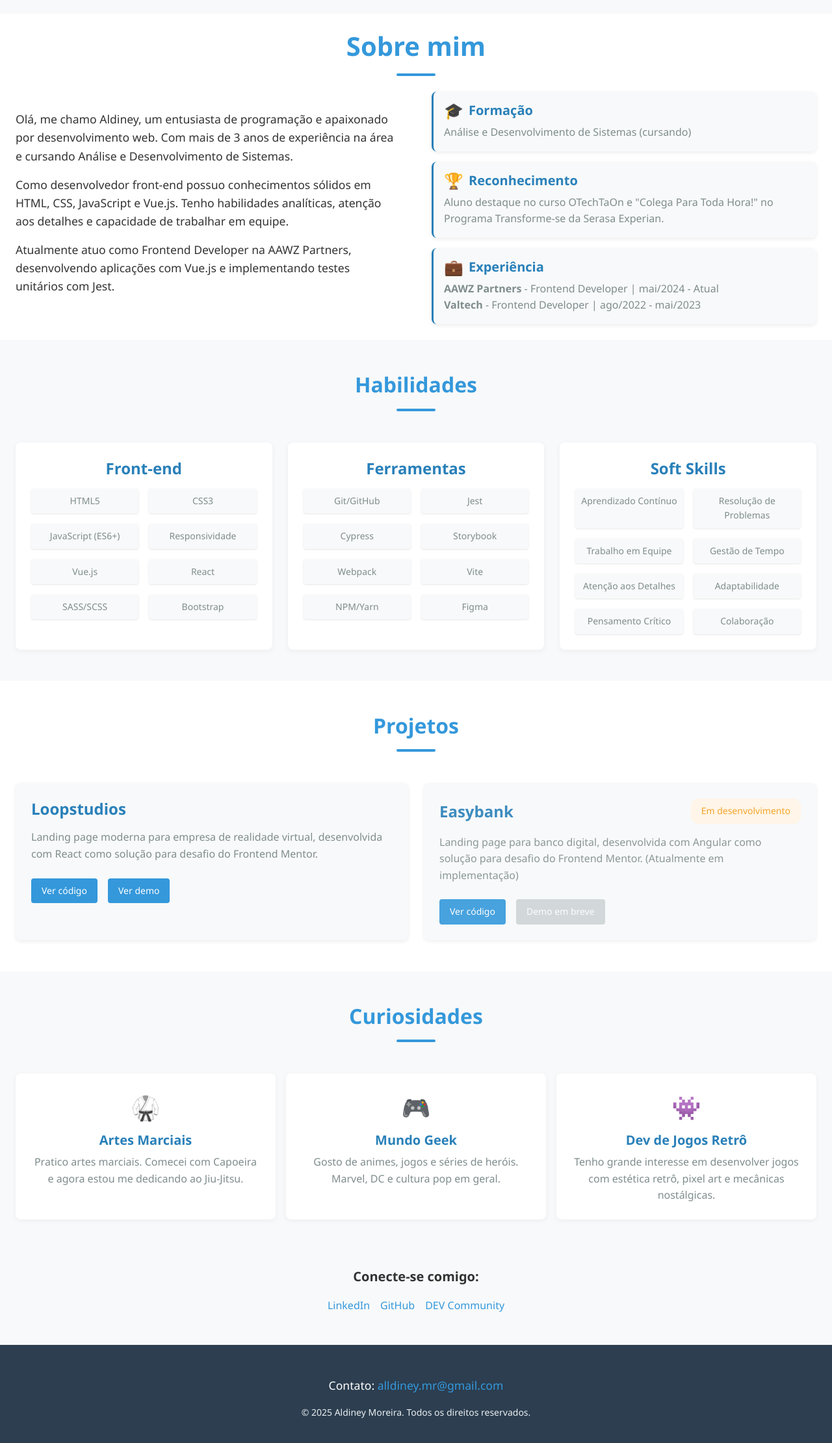
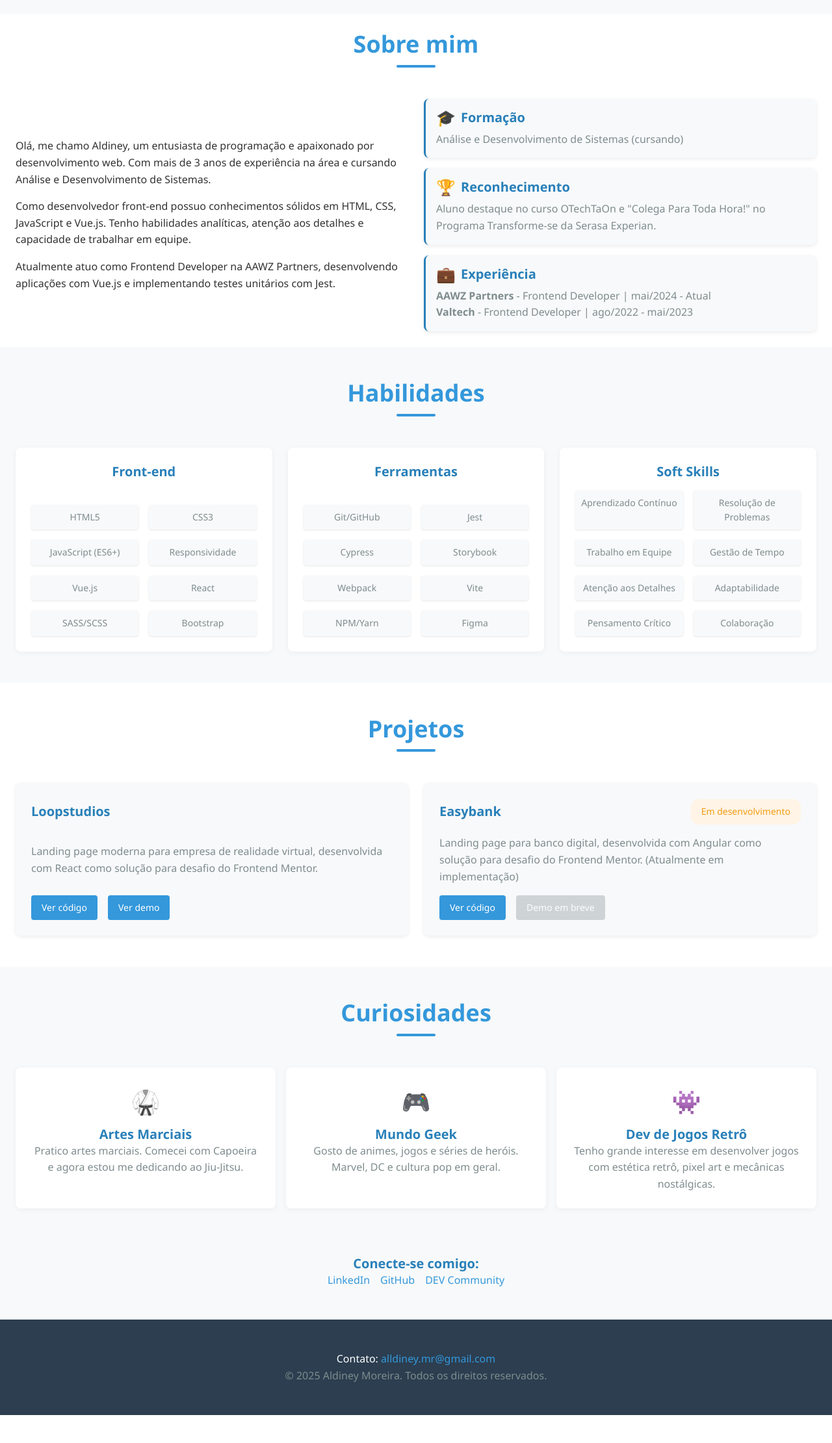
Before and after one commit to aldiney-moreira/dev-portfolio, a website built with Vite: page index.html in a window 1280 px wide. Shown: the part 107-2328 px from the top of the page at 65% size. After the commit the page ends 2285 px from the top, so only its background shows below. Built offline with nearby package versions, Linux system fonts and the light colour scheme.

Commit message:
refactor: create utility classes for text elements

```diff
--- a/index.html
+++ b/index.html
@@ -13,21 +13,21 @@
   <header class="header">
     <div class="header__container">
       <div class="header__content">
-        <h1 class="header__title">Aldiney Moreira</h1>
+        <h1 class="main-title">Aldiney Moreira</h1>
 
         <nav class="nav">
           <ul class="nav__list">
-            <li class="nav__item"><a href="#sobre" class="nav__link">Sobre mim</a></li>
-            <li class="nav__item"><a href="#habilidades" class="nav__link">Habilidades</a></li>
-            <li class="nav__item"><a href="#projetos" class="nav__link">Projetos</a></li>
-            <li class="nav__item"><a href="#extras" class="nav__link">Extras</a></li>
+            <li class="nav__item"><a href="#sobre" class="text-link">Sobre mim</a></li>
+            <li class="nav__item"><a href="#habilidades" class="text-link">Habilidades</a></li>
+            <li class="nav__item"><a href="#projetos" class="text-link">Projetos</a></li>
+            <li class="nav__item"><a href="#extras" class="text-link">Extras</a></li>
           </ul>
         </nav>
       </div>
 
       <div class="header__profile">
         <img class="header__image" src="./src/assets/images/avatar.jpg" alt="Foto de Aldiney Moreira">
-        <p class="header__description">Desenvolvedor Front-end</p>
+        <p class="text-light">Desenvolvedor Front-end</p>
       </div>
     </div>
   </header>
@@ -35,38 +35,38 @@
   <main>
     <section id="sobre" class="about">
       <div class="about__container">
-        <h2 class="about__title">Sobre mim</h2>
+        <h2 class="section-title">Sobre mim</h2>
 
         <div class="about__content">
           <div class="about__text">
-            <p class="about__description">Olá, me chamo Aldiney, um entusiasta de programação e apaixonado por desenvolvimento web. Com mais de 3 anos de experiência na área e cursando Análise e Desenvolvimento de Sistemas.</p>
-            <p class="about__description">Como desenvolvedor front-end possuo conhecimentos sólidos em HTML, CSS, JavaScript e Vue.js. Tenho habilidades analíticas, atenção aos detalhes e capacidade de trabalhar em equipe.</p>
-            <p class="about__description">Atualmente atuo como Frontend Developer na AAWZ Partners, desenvolvendo aplicações com Vue.js e implementando testes unitários com Jest.</p>
+            <p class="text">Olá, me chamo Aldiney, um entusiasta de programação e apaixonado por desenvolvimento web. Com mais de 3 anos de experiência na área e cursando Análise e Desenvolvimento de Sistemas.</p>
+            <p class="text">Como desenvolvedor front-end possuo conhecimentos sólidos em HTML, CSS, JavaScript e Vue.js. Tenho habilidades analíticas, atenção aos detalhes e capacidade de trabalhar em equipe.</p>
+            <p class="text">Atualmente atuo como Frontend Developer na AAWZ Partners, desenvolvendo aplicações com Vue.js e implementando testes unitários com Jest.</p>
           </div>
 
           <div class="about__highlights">
             <div class="highlight-card">
               <div class="highlight-card__header">
                 <span class="highlight-card__icon">🎓</span>
-                <h3 class="highlight-card__title">Formação</h3>
+                <h3 class="card-title">Formação</h3>
               </div>
-              <p class="highlight-card__description">Análise e Desenvolvimento de Sistemas (cursando)</p>
+              <p class="text-light">Análise e Desenvolvimento de Sistemas (cursando)</p>
             </div>
 
             <div class="highlight-card">
               <div class="highlight-card__header">
                 <span class="highlight-card__icon">🏆</span>
-                <h3 class="highlight-card__title">Reconhecimento</h3>
+                <h3 class="card-title">Reconhecimento</h3>
               </div>
-              <p class="highlight-card__description">Aluno destaque no curso OTechTaOn e "Colega Para Toda Hora!" no Programa Transforme-se da Serasa Experian.</p>
+              <p class="text-light">Aluno destaque no curso OTechTaOn e "Colega Para Toda Hora!" no Programa Transforme-se da Serasa Experian.</p>
             </div>
 
             <div class="highlight-card">
               <div class="highlight-card__header">
                 <span class="highlight-card__icon">💼</span>
-                <h3 class="highlight-card__title">Experiência</h3>
+                <h3 class="card-title">Experiência</h3>
               </div>
-              <p class="highlight-card__description">
+              <p class="text-light">
                 <strong>AAWZ Partners</strong> - Frontend Developer | mai/2024 - Atual<br>
                 <strong>Valtech</strong> - Frontend Developer | ago/2022 - mai/2023
               </p>
@@ -78,48 +78,54 @@
 
     <section id="habilidades" class="skills">
       <div class="skills__container">
-        <h2 class="skills__title">Habilidades</h2>
+        <h2 class="section-title">Habilidades</h2>
 
         <div class="skills__content">
           <div class="skills__category">
-            <h3 class="skills__category-title">Front-end</h3>
+            <div class="skills-card__header">
+              <h3 class="card-title">Front-end</h3>
+            </div>
             <ul class="skills__list">
-              <li class="skills__item">HTML5</li>
-              <li class="skills__item">CSS3</li>
-              <li class="skills__item">JavaScript (ES6+)</li>
-              <li class="skills__item">Responsividade</li>
-              <li class="skills__item">Vue.js</li>
-              <li class="skills__item">React</li>
-              <li class="skills__item">SASS/SCSS</li>
-              <li class="skills__item">Bootstrap</li>
+              <li class="skills__item text-light">HTML5</li>
+              <li class="skills__item text-light">CSS3</li>
+              <li class="skills__item text-light">JavaScript (ES6+)</li>
+              <li class="skills__item text-light">Responsividade</li>
+              <li class="skills__item text-light">Vue.js</li>
+              <li class="skills__item text-light">React</li>
+              <li class="skills__item text-light">SASS/SCSS</li>
+              <li class="skills__item text-light">Bootstrap</li>
             </ul>
           </div>
 
           <div class="skills__category">
-            <h3 class="skills__category-title">Ferramentas</h3>
+            <div class="skills-card__header">
+              <h3 class="card-title">Ferramentas</h3>
+            </div>
             <ul class="skills__list">
-              <li class="skills__item">Git/GitHub</li>
-              <li class="skills__item">Jest</li>
-              <li class="skills__item">Cypress</li>
-              <li class="skills__item">Storybook</li>
-              <li class="skills__item">Webpack</li>
-              <li class="skills__item">Vite</li>
-              <li class="skills__item">NPM/Yarn</li>
-              <li class="skills__item">Figma</li>
+              <li class="skills__item text-light">Git/GitHub</li>
+              <li class="skills__item text-light">Jest</li>
+              <li class="skills__item text-light">Cypress</li>
+              <li class="skills__item text-light">Storybook</li>
+              <li class="skills__item text-light">Webpack</li>
+              <li class="skills__item text-light">Vite</li>
+              <li class="skills__item text-light">NPM/Yarn</li>
+              <li class="skills__item text-light">Figma</li>
             </ul>
           </div>
 
           <div class="skills__category">
-            <h3 class="skills__category-title">Soft Skills</h3>
+            <div class="skills-card__header">
+              <h3 class="card-title">Soft Skills</h3>
+            </div>
             <ul class="skills__list">
-              <li class="skills__item">Aprendizado Contínuo</li>
-              <li class="skills__item">Resolução de Problemas</li>
-              <li class="skills__item">Trabalho em Equipe</li>
-              <li class="skills__item">Gestão de Tempo</li>
-              <li class="skills__item">Atenção aos Detalhes</li>
-              <li class="skills__item">Adaptabilidade</li>
-              <li class="skills__item">Pensamento Crítico</li>
-              <li class="skills__item">Colaboração</li>
+              <li class="skills__item text-light">Aprendizado Contínuo</li>
+              <li class="skills__item text-light">Resolução de Problemas</li>
+              <li class="skills__item text-light">Trabalho em Equipe</li>
+              <li class="skills__item text-light">Gestão de Tempo</li>
+              <li class="skills__item text-light">Atenção aos Detalhes</li>
+              <li class="skills__item text-light">Adaptabilidade</li>
+              <li class="skills__item text-light">Pensamento Crítico</li>
+              <li class="skills__item text-light">Colaboração</li>
             </ul>
           </div>
         </div>
@@ -128,26 +134,26 @@
 
     <section id="projetos" class="projects">
       <div class="projects__container">
-        <h2 class="projects__title">Projetos</h2>
+        <h2 class="section-title">Projetos</h2>
 
         <div class="projects__grid">
           <article class="project-card">
             <div class="project-card__header">
-              <h3 class="project-card__title">Loopstudios</h3>
+              <h3 class="card-title card-title">Loopstudios</h3>
             </div>
-            <p class="project-card__description">Landing page moderna para empresa de realidade virtual, desenvolvida com React como solução para desafio do Frontend Mentor.</p>
+            <p class="text-light">Landing page moderna para empresa de realidade virtual, desenvolvida com React como solução para desafio do Frontend Mentor.</p>
             <div class="project-card__links">
               <a href="https://github.com/aldiney-moreira/loopstudios" target="_blank" class="project-card__link">Ver código</a>
               <a href="https://aldiney-moreira.github.io/loopstudios/" target="_blank" class="project-card__link">Ver demo</a>
             </div>
           </article>
 
-          <article class="project-card project-card--in-progress">
+          <article class="project-card">
             <div class="project-card__header">
-              <h3 class="project-card__title">Easybank</h3>
+              <h3 class="card-title card-title">Easybank</h3>
               <span class="project-card__status project-card__status--in-progress">Em desenvolvimento</span>
             </div>
-            <p class="project-card__description">Landing page para banco digital, desenvolvida com Angular como solução para desafio do Frontend Mentor. (Atualmente em implementação)</p>
+            <p class="text-light">Landing page para banco digital, desenvolvida com Angular como solução para desafio do Frontend Mentor. (Atualmente em implementação)</p>
             <div class="project-card__links">
               <a href="https://github.com/aldiney-moreira/easybank" target="_blank" class="project-card__link">Ver código</a>
               <a href="#" target="_blank" class="project-card__link project-card__link--disabled">Demo em breve</a>
@@ -159,40 +165,40 @@
 
     <aside id="extras" class="curiosities">
       <div class="curiosities__container">
-        <h2 class="curiosities__title">Curiosidades</h2>
+        <h2 class="section-title">Curiosidades</h2>
 
         <div class="curiosities__content">
           <div class="curiosities__items">
             <div class="curiosity-card">
               <span class="curiosity-card__icon">🥋</span>
-              <h3 class="curiosity-card__title">Artes Marciais</h3>
-              <p class="curiosity-card__description">Pratico artes marciais. Comecei com Capoeira e agora estou me dedicando ao Jiu-Jitsu.</p>
+              <h3 class="card-title">Artes Marciais</h3>
+              <p class="text-light">Pratico artes marciais. Comecei com Capoeira e agora estou me dedicando ao Jiu-Jitsu.</p>
             </div>
 
             <div class="curiosity-card">
               <span class="curiosity-card__icon">🎮</span>
-              <h3 class="curiosity-card__title">Mundo Geek</h3>
-              <p class="curiosity-card__description">Gosto de animes, jogos e séries de heróis. Marvel, DC e cultura pop em geral.</p>
+              <h3 class="card-title">Mundo Geek</h3>
+              <p class="text-light">Gosto de animes, jogos e séries de heróis. Marvel, DC e cultura pop em geral.</p>
             </div>
 
             <div class="curiosity-card">
               <span class="curiosity-card__icon">👾</span>
-              <h3 class="curiosity-card__title">Dev de Jogos Retrô</h3>
-              <p class="curiosity-card__description">Tenho grande interesse em desenvolver jogos com estética retrô, pixel art e mecânicas nostálgicas.</p>
+              <h3 class="card-title">Dev de Jogos Retrô</h3>
+              <p class="text-light">Tenho grande interesse em desenvolver jogos com estética retrô, pixel art e mecânicas nostálgicas.</p>
             </div>
           </div>
 
           <div class="curiosities__social">
-            <h3 class="curiosities__social-title">Conecte-se comigo:</h3>
+            <h3 class="card-title">Conecte-se comigo:</h3>
             <ul class="curiosities__social-list">
               <li class="curiosities__social-item">
-                <a href="https://www.linkedin.com/in/aldiney-moreira/" target="_blank" class="curiosities__social-link">LinkedIn</a>
+                <a href="https://www.linkedin.com/in/aldiney-moreira/" target="_blank" class="curiosities__social-link text-link">LinkedIn</a>
               </li>
               <li class="curiosities__social-item">
-                <a href="https://github.com/aldiney-moreira" target="_blank" class="curiosities__social-link">GitHub</a>
+                <a href="https://github.com/aldiney-moreira" target="_blank" class="curiosities__social-link text-link">GitHub</a>
               </li>
               <li class="curiosities__social-item">
-                <a href="https://dev.to/aldineymoreira" target="_blank" class="curiosities__social-link">DEV Community</a>
+                <a href="https://dev.to/aldineymoreira" target="_blank" class="curiosities__social-link text-link">DEV Community</a>
               </li>
             </ul>
           </div>
@@ -203,8 +209,8 @@
 
   <footer id="contato" class="footer">
     <div class="footer__container">
-      <p class="footer__contact">Contato: <a href="mailto:alldiney.mr@gmail.com" class="footer__link">alldiney.mr@gmail.com</a></p>
-      <p class="footer__copyright">&copy; 2025 Aldiney Moreira. Todos os direitos reservados.</p>
+      <p class="footer__contact text">Contato: <a href="mailto:alldiney.mr@gmail.com" class="footer__link text-link">alldiney.mr@gmail.com</a></p>
+      <p class="text-light">&copy; 2025 Aldiney Moreira. Todos os direitos reservados.</p>
     </div>
   </footer>
 </body>
--- a/src/styles/main.css
+++ b/src/styles/main.css
@@ -107,6 +107,65 @@ body {
   background-color: var(--color-white);
 }
 
+a {
+  text-decoration: none;
+}
+
+/* Text */
+.main-title {
+  font-size: var(--font-size-xxl);
+  color: var(--color-text);
+  text-align: center;
+  white-space: nowrap;
+  user-select: none;
+  line-height: var(--line-height-heading);
+}
+
+.section-title {
+  font-size: var(--font-size-xl);
+  color: var(--color-primary);
+  margin-bottom: var(--spacing-xlarge);
+  text-align: center;
+  position: relative;
+  line-height: var(--line-height-heading);
+}
+
+.section-title::after {
+  content: "";
+  display: block;
+  width: 60px;
+  height: 4px;
+  background-color: var(--color-primary);
+  margin: var(--spacing-small) auto 0;
+  border-radius: var(--radius-small);
+}
+
+.card-title {
+  color: var(--color-primary-dark);
+  margin: 0;
+  text-align: center;
+  line-height: var(--line-height-heading);
+  font-size: var(--font-size-lg);
+}
+
+.text {
+  font-size: var(--font-size-base);
+  line-height: var(--line-height-text);
+}
+
+.text-light {
+  color: var(--color-text-light);
+}
+
+.text-link {
+  color: var(--color-primary);
+  transition: color var(--transition-normal);
+}
+
+.text-link:hover {
+  color: var(--color-primary-dark);
+}
+
 /* ===== HEADER ===== */
 .header {
   padding: var(--spacing-large);
@@ -128,15 +187,6 @@ body {
   align-items: center;
 }
 
-.header__title {
-  font-size: var(--font-size-xxl);
-  color: var(--color-text);
-  text-align: center;
-  white-space: nowrap;
-  user-select: none;
-  line-height: var(--line-height-heading);
-}
-
 .nav {
   width: 100%;
 }
@@ -150,18 +200,6 @@ body {
 
 .nav__item {
   text-align: center;
-}
-
-.nav__link {
-  text-decoration: none;
-  color: var(--color-primary);
-  font-weight: 500;
-  display: block;
-  transition: color var(--transition-normal);
-}
-
-.nav__link:hover {
-  color: var(--color-primary-dark);
 }
 
 .header__profile {
@@ -179,11 +217,6 @@ body {
   border: 2.5px solid var(--color-primary);
 }
 
-.header__description {
-  text-align: center;
-  color: var(--color-text-light);
-}
-
 /* ===== SOBRE MIM ===== */
 .about {
   padding: var(--spacing-large);
@@ -195,25 +228,6 @@ body {
   margin: 0 auto;
 }
 
-.about__title {
-  font-size: var(--font-size-xxl);
-  color: var(--color-primary);
-  margin-bottom: var(--spacing-large);
-  text-align: center;
-  position: relative;
-  line-height: var(--line-height-heading);
-}
-
-.about__title::after {
-  content: "";
-  display: block;
-  width: 60px;
-  height: 4px;
-  background-color: var(--color-primary);
-  margin: var(--spacing-medium) auto 0;
-  border-radius: var(--radius-small);
-}
-
 .about__content {
   display: flex;
   flex-direction: column;
@@ -221,12 +235,9 @@ body {
 }
 
 .about__text {
-  line-height: var(--line-height-text);
-  font-size: var(--font-size-md);
-}
-
-.about__description {
-  margin-bottom: var(--spacing-medium);
+  display: flex;
+  flex-direction: column;
+  gap: var(--spacing-medium);
 }
 
 .about__highlights {
@@ -236,6 +247,10 @@ body {
 }
 
 .highlight-card {
+  display: flex;
+  flex-direction: column;
+  justify-content: space-between;
+  gap: var(--spacing-small);
   background-color: var(--color-gray-light);
   border-radius: var(--radius-medium);
   padding: var(--spacing-medium);
@@ -247,24 +262,11 @@ body {
   display: flex;
   align-items: center;
   gap: var(--spacing-small);
-  margin-bottom: var(--spacing-small);
 }
 
 .highlight-card__icon {
   font-size: var(--font-size-xl);
   line-height: var(--line-height-normal);
-}
-
-.highlight-card__title {
-  color: var(--color-primary-dark);
-  font-size: var(--font-size-lg);
-  margin: 0;
-  line-height: var(--line-height-heading);
-}
-
-.highlight-card__description {
-  color: var(--color-text-light);
-  line-height: var(--line-height-text);
 }
 
 /* ===== HABILIDADES ===== */
@@ -278,25 +280,6 @@ body {
   margin: 0 auto;
 }
 
-.skills__title {
-  font-size: var(--font-size-xxl);
-  color: var(--color-primary);
-  margin-bottom: var(--spacing-xlarge);
-  text-align: center;
-  position: relative;
-  line-height: var(--line-height-heading);
-}
-
-.skills__title::after {
-  content: "";
-  display: block;
-  width: 60px;
-  height: 4px;
-  background-color: var(--color-primary);
-  margin: var(--spacing-medium) auto 0;
-  border-radius: var(--radius-small);
-}
-
 .skills__content {
   display: grid;
   grid-template-columns: 1fr;
@@ -304,18 +287,14 @@ body {
 }
 
 .skills__category {
+  display: flex;
+  flex-direction: column;
+  justify-content: space-between;
+  gap: var(--spacing-medium);
   background-color: var(--color-white);
   border-radius: var(--radius-medium);
   padding: var(--spacing-large);
   box-shadow: var(--shadow-card);
-}
-
-.skills__category-title {
-  color: var(--color-primary-dark);
-  font-size: var(--font-size-xl);
-  margin-bottom: var(--spacing-medium);
-  text-align: center;
-  line-height: var(--line-height-heading);
 }
 
 .skills__list {
@@ -327,7 +306,6 @@ body {
 
 .skills__item {
   background-color: var(--color-gray-light);
-  color: var(--color-text-light);
   border-radius: var(--radius-small);
   padding: var(--spacing-small);
   font-size: var(--font-size-sm);
@@ -353,25 +331,6 @@ body {
   margin: 0 auto;
 }
 
-.projects__title {
-  font-size: var(--font-size-xxl);
-  color: var(--color-primary);
-  margin-bottom: var(--spacing-xlarge);
-  text-align: center;
-  position: relative;
-  line-height: var(--line-height-heading);
-}
-
-.projects__title::after {
-  content: "";
-  display: block;
-  width: 60px;
-  height: 4px;
-  background-color: var(--color-primary);
-  margin: var(--spacing-medium) auto 0;
-  border-radius: var(--radius-small);
-}
-
 .projects__grid {
   display: grid;
   grid-template-columns: 1fr;
@@ -379,6 +338,10 @@ body {
 }
 
 .project-card {
+  display: flex;
+  flex-direction: column;
+  justify-content: space-between;
+  gap: var(--spacing-medium);
   background-color: var(--color-gray-light);
   border-radius: var(--radius-medium);
   padding: var(--spacing-large);
@@ -390,23 +353,12 @@ body {
   transform: translateY(-5px);
 }
 
-.project-card--in-progress {
-  opacity: 0.9;
-  position: relative;
-}
-
 .project-card__header {
   display: flex;
   flex-wrap: wrap;
   justify-content: space-between;
   align-items: center;
-  margin-bottom: var(--spacing-medium);
-}
-
-.project-card__title {
-  font-size: var(--font-size-xl);
-  color: var(--color-primary-dark);
-  line-height: var(--line-height-heading);
+  min-height: 40px;
 }
 
 .project-card__status {
@@ -426,12 +378,6 @@ body {
   color: var(--color-warning);
 }
 
-.project-card__description {
-  color: var(--color-text-light);
-  margin-bottom: var(--spacing-large);
-  line-height: var(--line-height-text);
-}
-
 .project-card__links {
   display: flex;
   gap: var(--spacing-medium);
@@ -442,7 +388,6 @@ body {
   padding: var(--spacing-small) var(--spacing-medium);
   background-color: var(--color-primary);
   color: var(--color-white);
-  text-decoration: none;
   border-radius: var(--radius-small);
   transition: background-color var(--transition-fast);
   font-size: var(--font-size-sm);
@@ -471,25 +416,6 @@ body {
 .curiosities__container {
   max-width: var(--container-width);
   margin: 0 auto;
-}
-
-.curiosities__title {
-  font-size: var(--font-size-xxl);
-  color: var(--color-primary);
-  margin-bottom: var(--spacing-xlarge);
-  text-align: center;
-  position: relative;
-  line-height: var(--line-height-heading);
-}
-
-.curiosities__title::after {
-  content: "";
-  display: block;
-  width: 60px;
-  height: 4px;
-  background-color: var(--color-primary);
-  margin: var(--spacing-medium) auto 0;
-  border-radius: var(--radius-small);
 }
 
 .curiosities__content {
@@ -523,27 +449,9 @@ body {
   margin-bottom: var(--spacing-small);
 }
 
-.curiosity-card__title {
-  color: var(--color-primary-dark);
-  font-size: var(--font-size-lg);
-  margin-bottom: var(--spacing-small);
-  line-height: var(--line-height-heading);
-}
-
-.curiosity-card__description {
-  color: var(--color-text-light);
-  line-height: var(--line-height-text);
-}
-
 .curiosities__social {
   text-align: center;
   margin-top: var(--spacing-large);
-}
-
-.curiosities__social-title {
-  color: var(--color-text);
-  font-size: var(--font-size-lg);
-  margin-bottom: var(--spacing-medium);
 }
 
 .curiosities__social-list {
@@ -557,15 +465,7 @@ body {
   display: inline-block;
 }
 
-.curiosities__social-link {
-  color: var(--color-primary);
-  text-decoration: none;
-  font-weight: 500;
-  transition: color var(--transition-fast);
-}
-
 .curiosities__social-link:hover {
-  color: var(--color-primary-dark);
   text-decoration: underline;
 }
 
@@ -582,15 +482,7 @@ body {
   margin: 0 auto;
 }
 
-.footer__contact {
-  margin-bottom: var(--spacing-medium);
-  font-size: var(--font-size-md);
-  line-height: var(--line-height-text);
-}
-
 .footer__link {
-  color: var(--color-primary);
-  text-decoration: none;
   transition: color var(--transition-fast),
     text-decoration var(--transition-fast);
   font-weight: 500;
@@ -602,13 +494,12 @@ body {
   text-decoration: underline;
 }
 
-.footer__copyright {
-  font-size: var(--font-size-sm);
-  color: var(--color-gray-medium);
-  margin-bottom: 0;
-}
+@media (min-width: 768px) {
+  /* Text */
+  .section-title {
+    font-size: var(--font-size-xxl);
+  }
 
-@media (min-width: 768px) {
   /* Header */
   .header__container {
     flex-direction: row;
@@ -642,16 +533,11 @@ body {
 
   .about__text {
     flex: 1;
-    padding-right: var(--spacing-large);
   }
 
   .about__highlights {
     flex: 1;
     grid-template-columns: 1fr;
-  }
-
-  .about__title {
-    font-size: var(--font-size-xxxl);
   }
 
   /* Skills section */
@@ -675,6 +561,11 @@ body {
 }
 
 @media (min-width: 1024px) {
+  /* Text */
+  .section-title {
+    font-size: var(--font-size-xxxl);
+  }
+
   /* Header */
   .header__container {
     flex-wrap: nowrap;
@@ -706,10 +597,6 @@ body {
     grid-template-columns: 1fr;
   }
 
-  .about__title {
-    font-size: var(--font-size-xxxxl);
-  }
-
   /* Skills section */
   .skills__content {
     grid-template-columns: repeat(3, 1fr);
```
